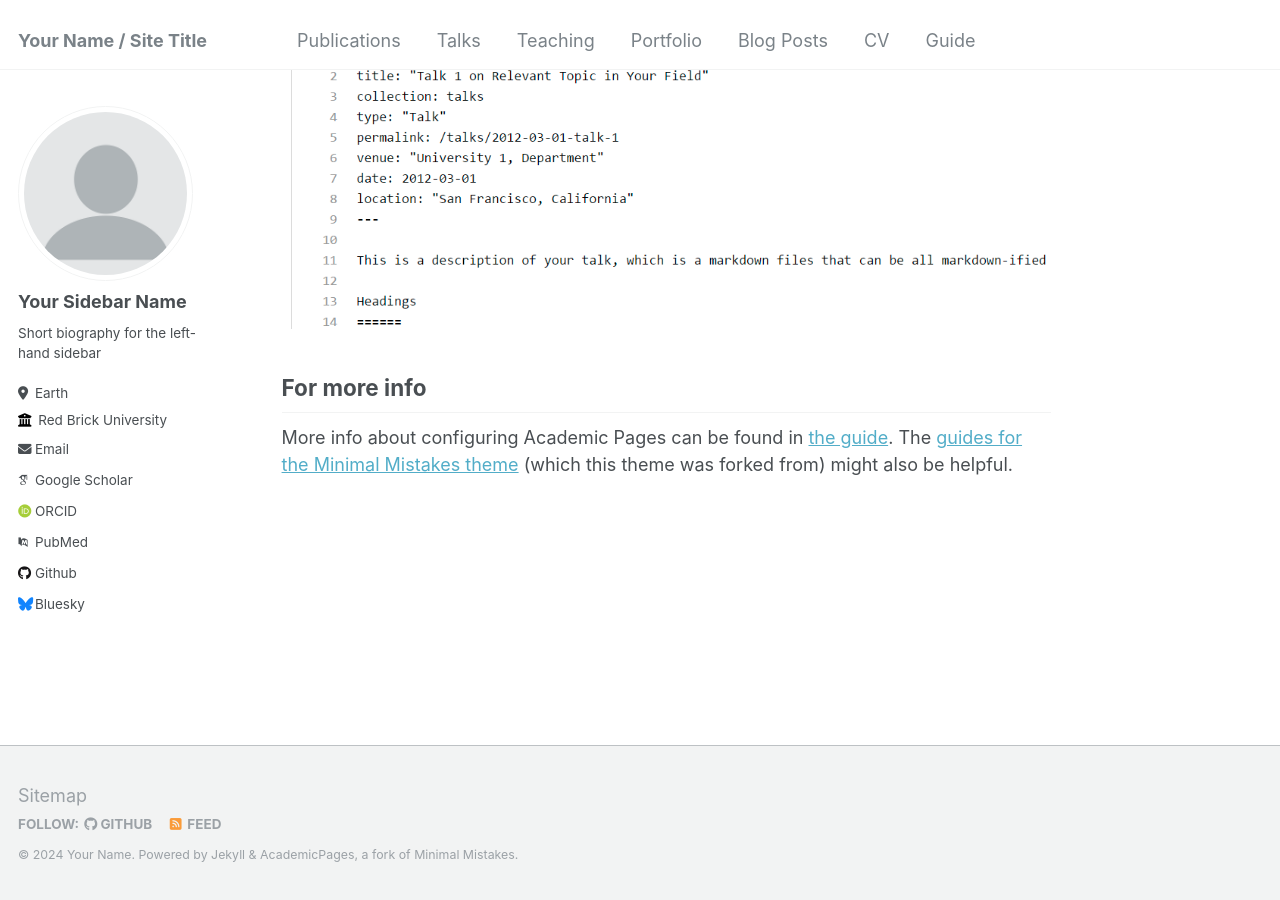
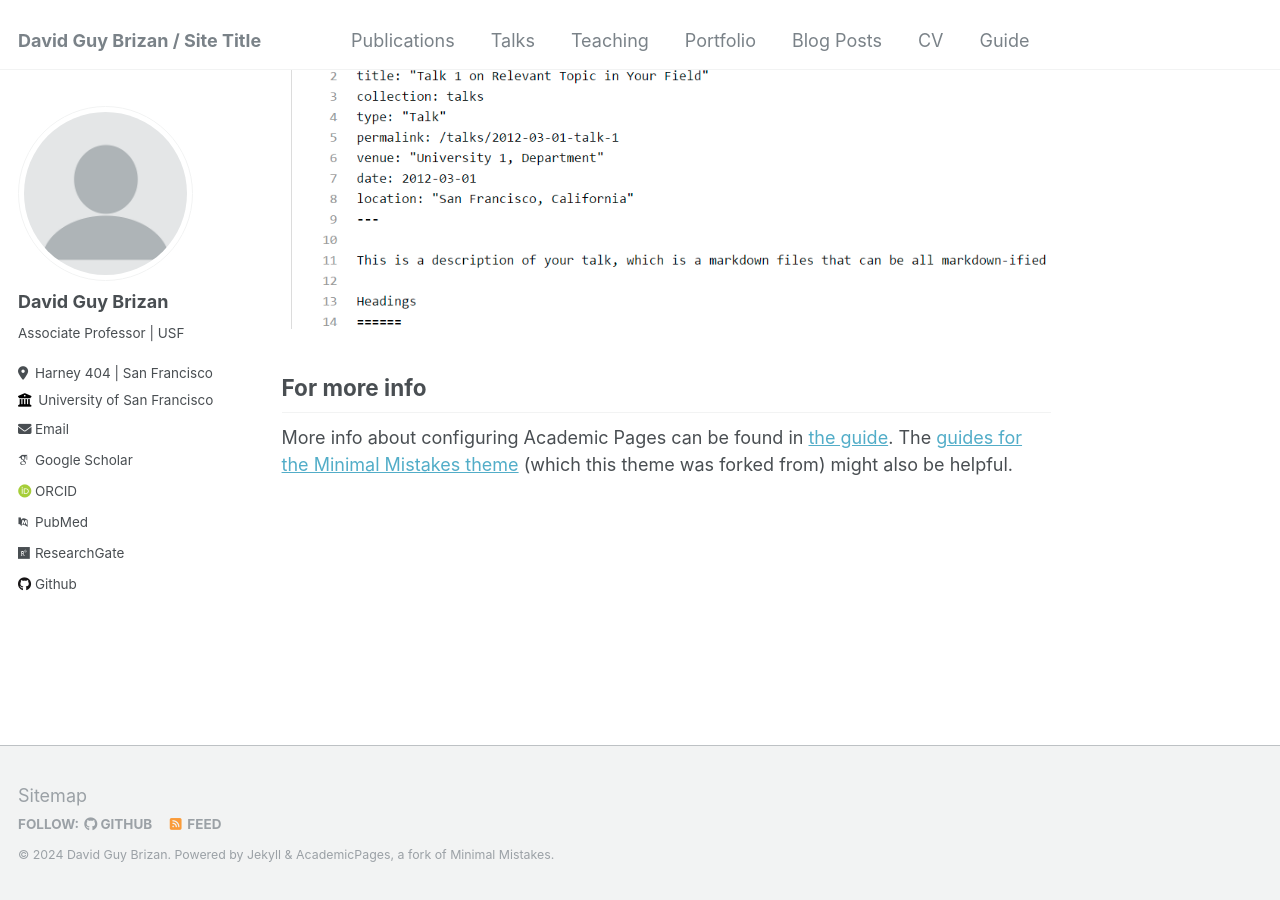
Before and after one commit to dgbrizan/dgbrizan.github.io, a Jekyll site: the page built from _pages/about.md, in a window 1280 px wide and 900 px high, scrolled down 2660 px. Built offline with Jekyll 4.4.1, drawn with Linux system fonts in a browser that asks for light colours; some web fonts are replaced.

Commit message:
Update _config.yml
Initial changes.

```diff
--- a/_config.yml
+++ b/_config.yml
@@ -8,11 +8,11 @@
 
 # Basic Site Settings
 locale                   : "en-US"
-title                    : "Your Name / Site Title"
+title                    : "David Guy Brizan / Site Title"
 title_separator          : "-"
-name                     : &name "Your Name"
+name                     : &name "David Guy Brizan"
 description              : &description "personal description"
-url                      : https://academicpages.github.io # the base hostname & protocol for your site e.g. "https://mmistakes.github.io"
+url                      : https://dgbrizan.github.io # the base hostname & protocol for your site e.g. "https://mmistakes.github.io"
 baseurl                  : "" # the subpath of your site, e.g. "/blog"
 repository               : "academicpages/academicpages.github.io"
 
@@ -22,33 +22,33 @@ repository               : "academicpages/academicpages.github.io"
 author:
   # Biographic information
   avatar           : "profile.png"
-  name             : "Your Sidebar Name"
+  name             : "David Guy Brizan"
   pronouns         : # example: "she/her"
-  bio              : "Short biography for the left-hand sidebar"
-  location         : "Earth"
-  employer         : "Red Brick University"
+  bio              : "Associate Professor | USF"
+  location         : "Harney 404 | San Francisco, CA"
+  employer         : "University of San Francisco"
   uri              : # URL
-  email            : "none@example.org"
+  email            : "dgbrizan@usfca.edu"
 
   # Academic websites
   arxiv            : # URL - Update with the correct link to your profile
-  googlescholar    : "https://scholar.google.com/citations?user=PS_CX0AAAAAJ"
+  googlescholar    : "https://scholar.google.com/citations?user=D1v3teMAAAAJ&hl=en"
   impactstory      : # URL
   orcid            : "http://orcid.org/yourorcidurl"
   semantic         : # URL
-  pubmed           : "https://www.ncbi.nlm.nih.gov/pubmed/?term=john+snow"
-  researchgate     : # URL
+  pubmed           : "https://pubmed.ncbi.nlm.nih.gov/?term=Brizan+DG&cauthor_id=35139010"
+  researchgate     : "https://www.researchgate.net/profile/David-Guy-Brizan"
 
   # Repositories and software development
   bitbucket        : # Username - Update with your username on the site
   codepen          : # Username
   dribbble         : # Username
-  github           : "academicpages"
+  github           : "https://github.com/dgbrizan"
   kaggle           : # Username
   stackoverflow    : # User number or user number and name (i.e., use "1" or "1/jeff-atwood")
 
   # Social media
-  bluesky          : "bsky.app" # Replace this with you Bluesky username
+  bluesky          : # Replace this with you Bluesky username
   facebook         : # Username
   flickr           : # Username
   foursquare       : # Username
```
